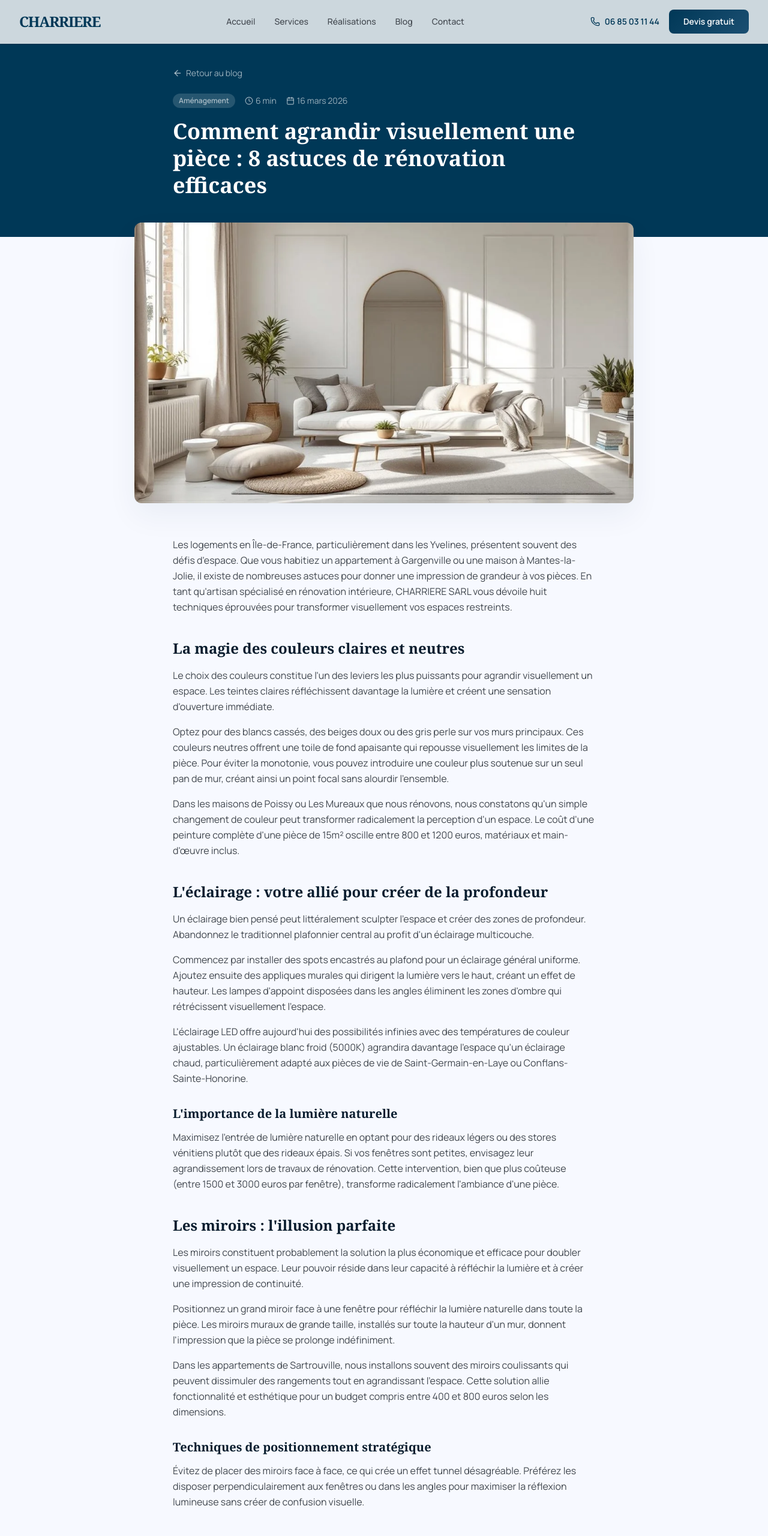
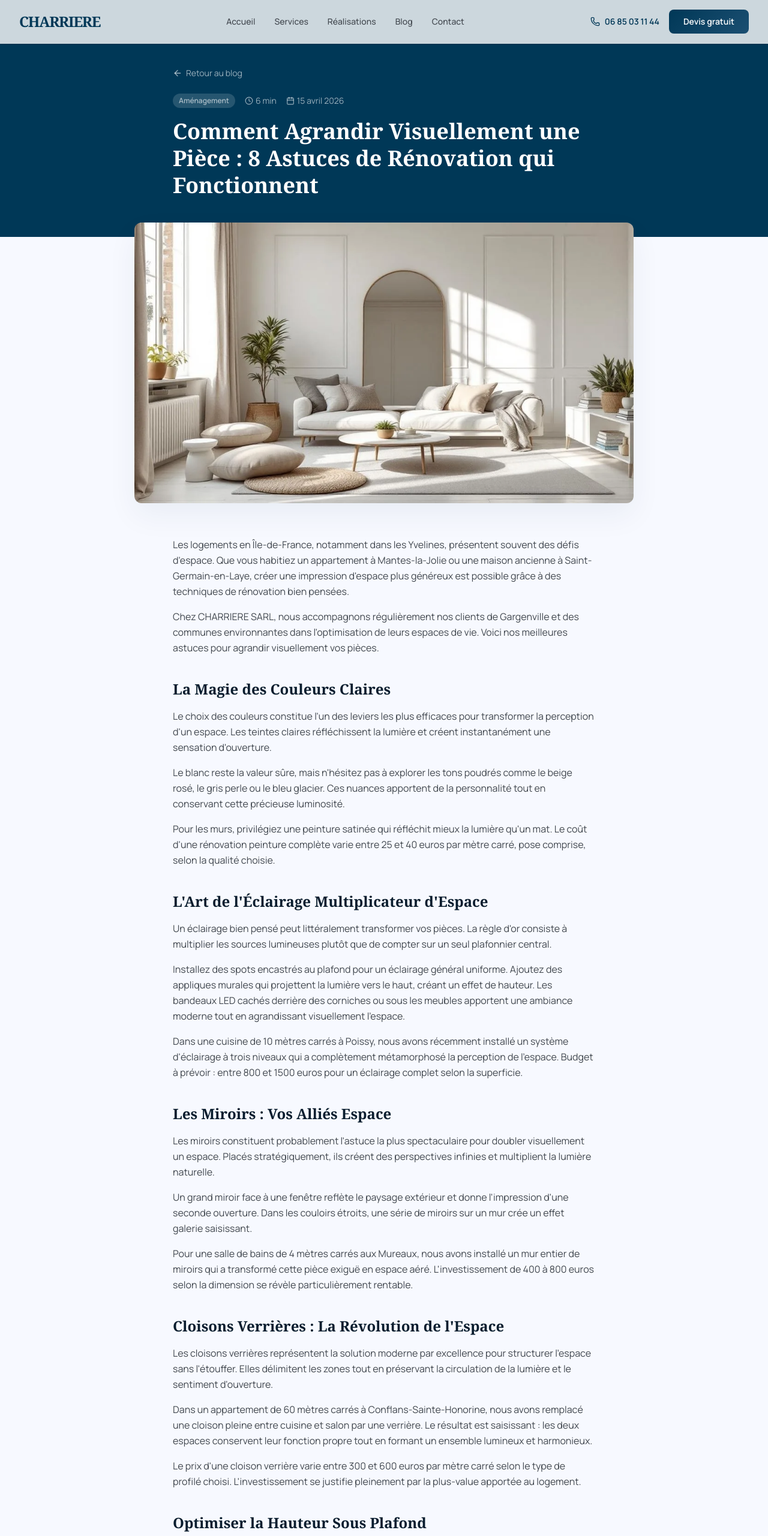
Before and after one commit to Thelastpirate1/charriere-site, a Next.js app: page /blog/agrandir-visuellement-piece-astuces-renovation-yvelines in a window 1280 px wide. Shown: the top 2561 px of the page at 60% size. Built offline with nearby package versions, Linux system fonts and the light colour scheme.

Commit message:
blog: ajout article - agrandir-visuellement-piece-astuces-renovation-yvelines

```diff
--- a/src/data/articles.ts
+++ b/src/data/articles.ts
@@ -15,6 +15,82 @@ export interface Article {
 
 export const articles: Article[] = [
   {
+    slug: "agrandir-visuellement-piece-astuces-renovation-yvelines",
+    title: "Comment Agrandir Visuellement une Pièce : 8 Astuces de Rénovation qui Fonctionnent",
+    metaTitle: "Agrandir Visuellement une Pièce — Astuces Rénovation Yvelines | CHARRIERE SARL",
+    metaDescription:
+      "Découvrez 8 astuces de rénovation pour agrandir visuellement vos pièces : couleurs, éclairage, miroirs, cloisons verrières. Conseils d'expert à Gargenville.",
+    keywords: ["agrandir visuellement pièce","rénovation petits espaces","cloison verrière","éclairage rénovation"],
+    excerpt:
+      "8 astuces professionnelles pour créer une impression d'espace dans vos pièces grâce à des techniques de rénovation éprouvées.",
+    publishedAt: "2026-04-15",
+    readTime: "6 min",
+    category: "Aménagement",
+    image: "/images/blog/agrandir-visuellement-piece-astuces-renovation-yvelines.webp",
+    imageAlt: "Comment Agrandir Visuellement une Pièce : 8 Astuces de Rénovation qui Fonctionnent",
+    content: `Les logements en Île-de-France, notamment dans les Yvelines, présentent souvent des défis d'espace. Que vous habitiez un appartement à Mantes-la-Jolie ou une maison ancienne à Saint-Germain-en-Laye, créer une impression d'espace plus généreux est possible grâce à des techniques de rénovation bien pensées.
+
+Chez CHARRIERE SARL, nous accompagnons régulièrement nos clients de Gargenville et des communes environnantes dans l'optimisation de leurs espaces de vie. Voici nos meilleures astuces pour agrandir visuellement vos pièces.
+
+## La Magie des Couleurs Claires
+
+Le choix des couleurs constitue l'un des leviers les plus efficaces pour transformer la perception d'un espace. Les teintes claires réfléchissent la lumière et créent instantanément une sensation d'ouverture.
+
+Le blanc reste la valeur sûre, mais n'hésitez pas à explorer les tons poudrés comme le beige rosé, le gris perle ou le bleu glacier. Ces nuances apportent de la personnalité tout en conservant cette précieuse luminosité.
+
+Pour les murs, privilégiez une peinture satinée qui réfléchit mieux la lumière qu'un mat. Le coût d'une rénovation peinture complète varie entre 25 et 40 euros par mètre carré, pose comprise, selon la qualité choisie.
+
+## L'Art de l'Éclairage Multiplicateur d'Espace
+
+Un éclairage bien pensé peut littéralement transformer vos pièces. La règle d'or consiste à multiplier les sources lumineuses plutôt que de compter sur un seul plafonnier central.
+
+Installez des spots encastrés au plafond pour un éclairage général uniforme. Ajoutez des appliques murales qui projettent la lumière vers le haut, créant un effet de hauteur. Les bandeaux LED cachés derrière des corniches ou sous les meubles apportent une ambiance moderne tout en agrandissant visuellement l'espace.
+
+Dans une cuisine de 10 mètres carrés à Poissy, nous avons récemment installé un système d'éclairage à trois niveaux qui a complètement métamorphosé la perception de l'espace. Budget à prévoir : entre 800 et 1500 euros pour un éclairage complet selon la superficie.
+
+## Les Miroirs : Vos Alliés Espace
+
+Les miroirs constituent probablement l'astuce la plus spectaculaire pour doubler visuellement un espace. Placés stratégiquement, ils créent des perspectives infinies et multiplient la lumière naturelle.
+
+Un grand miroir face à une fenêtre reflète le paysage extérieur et donne l'impression d'une seconde ouverture. Dans les couloirs étroits, une série de miroirs sur un mur crée un effet galerie saisissant.
+
+Pour une salle de bains de 4 mètres carrés aux Mureaux, nous avons installé un mur entier de miroirs qui a transformé cette pièce exiguë en espace aéré. L'investissement de 400 à 800 euros selon la dimension se révèle particulièrement rentable.
+
+## Cloisons Verrières : La Révolution de l'Espace
+
+Les cloisons verrières représentent la solution moderne par excellence pour structurer l'espace sans l'étouffer. Elles délimitent les zones tout en préservant la circulation de la lumière et le sentiment d'ouverture.
+
+Dans un appartement de 60 mètres carrés à Conflans-Sainte-Honorine, nous avons remplacé une cloison pleine entre cuisine et salon par une verrière. Le résultat est saisissant : les deux espaces conservent leur fonction propre tout en formant un ensemble lumineux et harmonieux.
+
+Le prix d'une cloison verrière varie entre 300 et 600 euros par mètre carré selon le type de profilé choisi. L'investissement se justifie pleinement par la plus-value apportée au logement.
+
+## Optimiser la Hauteur Sous Plafond
+
+La hauteur constitue une dimension souvent négligée dans l'aménagement. Des rayures verticales sur un mur d'accent, des rideaux suspendus près du plafond ou des meubles hauts qui montent jusqu'en haut créent un effet d'étirement vertical.
+
+Les moulures et corniches, loin d'être démodées, structurent l'espace et ajoutent de la prestance. Dans une chambre de 12 mètres carrés à Sartrouville, l'ajout de moulures décoratives a créé un effet de grandeur remarquable pour un budget de 300 à 500 euros.
+
+## Le Mobilier Malin
+
+Choisir le bon mobilier s'avère crucial dans un petit espace. Privilégiez les meubles sur pieds qui laissent voir le sol, créant une sensation de légèreté. Les meubles transparents ou réfléchissants se fondent dans le décor sans l'encombrer.
+
+Les rangements intégrés optimisent chaque centimètre carré disponible. Un dressing sur-mesure peut transformer une alcôve inutilisée en espace de rangement précieux tout en libérant de la place ailleurs.
+
+## Jouer avec les Perspectives
+
+Les lignes de fuite dirigent le regard et créent de la profondeur. Un parquet posé dans le sens de la longueur allonge visuellement une pièce. Des étagères en perspective ou un papier peint à motifs géométriques peuvent créer des effets d'optique surprenants.
+
+Dans un salon étroit de Gargenville, nous avons créé une bibliothèque en alcôve avec un éclairage LED intégré qui donne l'impression d'une perspective infinie.
+
+## L'Importance de la Circulation
+
+Un espace bien agencé paraît automatiquement plus grand. Évitez d'encombrer les passages et créez des circulations fluides entre les différentes zones. Chaque mètre carré doit avoir sa fonction sans créer d'obstacle visuel.
+
+Agrandir visuellement une pièce nécessite une approche globale qui combine technique et esthétique. Ces astuces, appliquées avec cohérence, peuvent transformer radicalement votre perception de l'espace.
+
+Vous souhaitez mettre en pratique ces conseils dans votre logement des Yvelines ? CHARRIERE SARL vous accompagne dans tous vos projets de rénovation et d'aménagement. Contactez-nous pour un devis gratuit et personnalisé, nous étudierons ensemble les meilleures solutions pour optimiser vos espaces.`,
+  },
+  {
     slug: "peinture-interieure-finition-mat-satin-brillant-yvelines",
     title: "Peinture intérieure : quelle finition choisir entre mat, satin et brillant ?",
     metaTitle: "Finition Peinture Intérieure Mat Satin Brillant — Guide Pro | CHARRIERE SARL",
```
